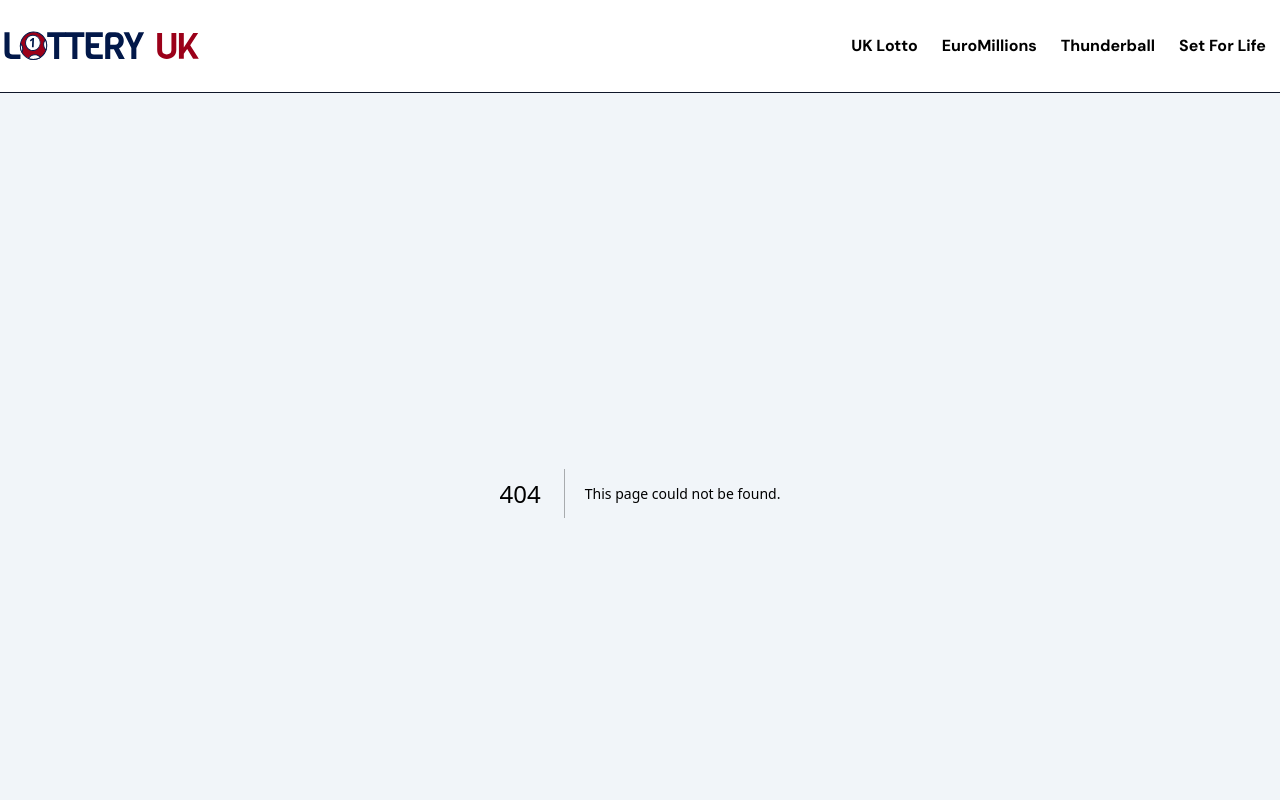
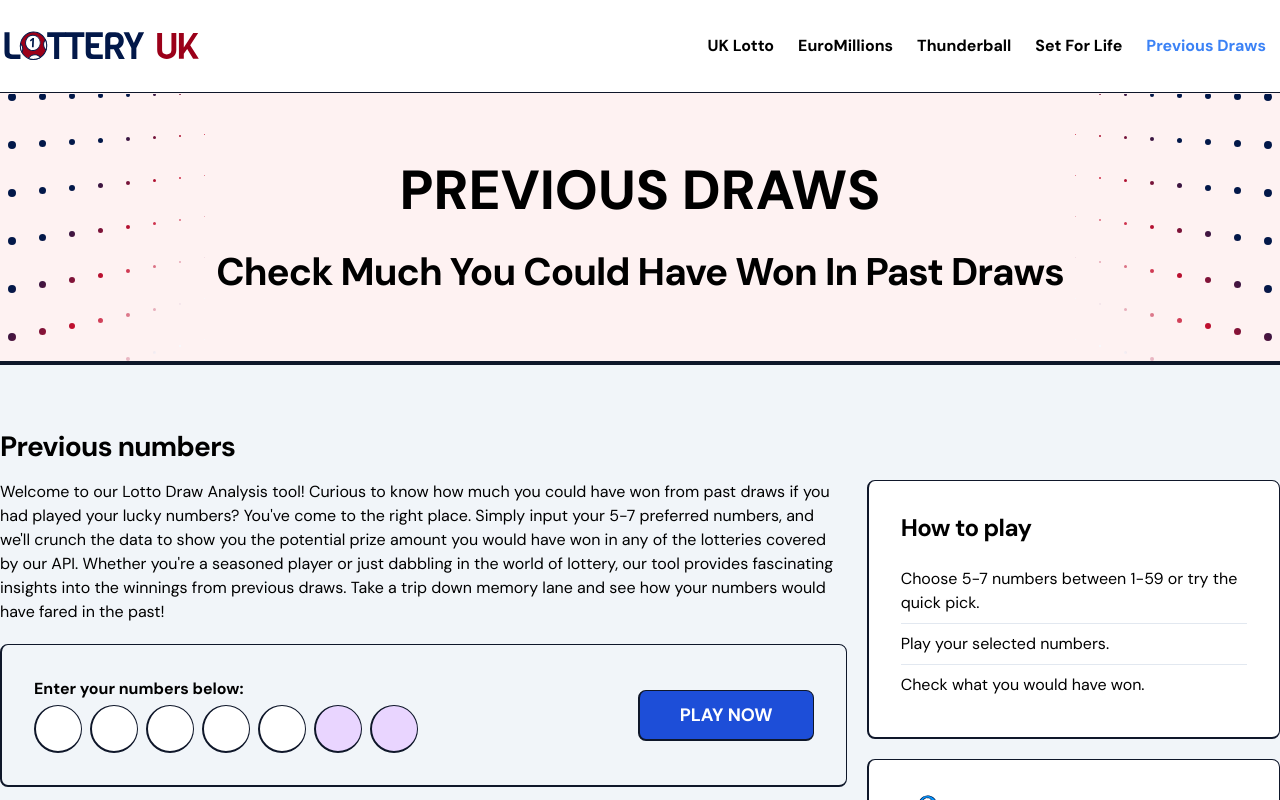
Before and after one commit to zpwparsons/lottery, a Next.js app: page /previous-draws in a window 1280 px wide. Before the commit this address had no page. Shown: the top 800 px of the page. Built offline with nearby package versions, Linux system fonts and the light colour scheme.

Commit message:
chore: add a component to play on previous draws

```diff
--- /dev/null
+++ b/app/previous-draws/page.tsx
@@ -0,0 +1,50 @@
+import PreviousDrawsForm from "@/app/ui/previous-draws-form";
+import HowToPlay from "@/app/ui/how-to-play";
+import QuickPick from "@/app/ui/quick-pick";
+import Header from "@/app/ui/header";
+
+const howToPlaySteps = [
+    'Choose 5-7 numbers between 1-59 or try the quick pick.',
+    'Play your selected numbers.',
+    'Check what you would have won.',
+];
+
+export default function PreviousDrawsPage() {
+    return (
+        <div>
+            <Header
+                title="Previous Draws"
+                subtitle="Check Much You Could Have Won In Past Draws"
+                color="red"
+            />
+
+            <section className="max-w-7xl mx-auto py-16 px-6 xl:px-0">
+                <h4 className="font-bold text-[28px] tracking-tight leading-tight">
+                    Previous numbers
+                </h4>
+
+                <div className="mt-4 sm:grid grid-cols-2 md:grid-cols-4 lg:grid-cols-6 gap-5">
+                    <main className="col-span-2 lg:col-span-4 space-y-5">
+                        <p className="leading-6">
+                            Welcome to our Lotto Draw Analysis tool! Curious to know how much you could have won from
+                            past draws if you had played your lucky numbers? You&apos;ve come to the right place. Simply
+                            input your 5-7 preferred numbers, and we&apos;ll crunch the data to show you the potential
+                            prize amount you would have won in any of the lotteries covered by our API. Whether
+                            you&apos;re a seasoned player or just dabbling in the world of lottery, our tool provides
+                            fascinating insights into the winnings from previous draws. Take a trip down memory lane and
+                            see how your numbers would have fared in the past!
+                        </p>
+
+                        <PreviousDrawsForm />
+                    </main>
+
+                    <aside className="mt-5 sm:mt-0 col-span-2 space-y-5">
+                        <HowToPlay steps={howToPlaySteps}/>
+
+                        <QuickPick randomNumberCount={7}/>
+                    </aside>
+                </div>
+            </section>
+        </div>
+    );
+}
--- a/app/ui/header.tsx
+++ b/app/ui/header.tsx
@@ -3,7 +3,7 @@ import BackgroundPattern from "@/app/ui/background-pattern";
 interface HeaderProps {
     title: string;
     subtitle: string;
-    color: 'green' | 'blue' | 'purple' | 'yellow';
+    color: 'green' | 'blue' | 'purple' | 'yellow' | 'red';
 }
 
 export default function Header({
@@ -16,6 +16,7 @@ export default function Header({
         'blue': 'bg-sky-200',
         'purple': 'bg-violet-100',
         'yellow': 'bg-yellow-50',
+        'red': 'bg-red-50',
     }[color];
 
     return (
--- /dev/null
+++ b/app/ui/previous-draws-form.tsx
@@ -0,0 +1,144 @@
+'use client';
+
+import React, { FormEvent, useState } from "react";
+import { formatCurrency } from "@/app/lib/utils";
+import Button from "@/app/ui/button";
+import axios from "axios";
+import clsx from "clsx";
+
+interface Result {
+    lottery_name: string,
+    draw_code: string,
+    draw_date: string,
+    primaryMatches: number,
+    secondaryMatches: number,
+    prize_amount: number,
+    currency: string,
+}
+
+const initialFormState: (number|null)[] = [null, null, null, null, null, null, null];
+
+export default function PreviousDrawsForm() {
+    const [numbers, setNumbers] = useState<Array<number|null>>(initialFormState);
+    const [results, setResults] = useState<Result[]>([]);
+    const [isLoading, setIsLoading] = useState<boolean>(false)
+    const [error, setError] = useState<string|null>(null);
+
+    const handleNumberChange = (value: string, index: number): void => {
+        const newNumbers = [...numbers];
+        newNumbers[index] = parseInt(value);
+        setNumbers(newNumbers);
+    };
+
+    const handleFormSubmit = (event: FormEvent<HTMLFormElement>): void => {
+        event.preventDefault();
+        setIsLoading(true);
+        setResults([]);
+        setError(null);
+
+        axios.post('https://global-winning-numbers-check.vercel.app/api/lottery-compare')
+            .then((response) => {
+                setResults(response.data);
+            })
+            .catch((error): void => {
+                console.error(error);
+            })
+            .finally((): void => {
+                setIsLoading(false);
+            });
+    }
+
+    return (
+        <div className="border-t border-r border-b-2 border-l-2 border-slate-900 rounded-lg">
+            {/* Form */}
+            <form onSubmit={handleFormSubmit} className="flex items-center justify-between p-8">
+                <div className="flex-col">
+                    <p className="font-bold">Enter your numbers below:</p>
+                    <div className="mt-1 flex space-x-2">
+                        {numbers.map((_, numberIdx: number) => (
+                            <input
+                                key={numberIdx}
+                                type="number"
+                                min="1"
+                                max="59"
+                                onBlur={(e) => handleNumberChange(e.target.value, numberIdx)}
+                                required={numberIdx < 5}
+                                className={clsx(
+                                    'h-12 w-12 p-2 font-bold border-t border-r border-b-2 border-l-2 border-slate-900 rounded-full flex justify-center items-center text-center [-moz-appearance:_textfield] [&::-webkit-inner-spin-button]:m-0 [&::-webkit-inner-spin-button]:appearance-none [&::-webkit-outer-spin-button]:m-0 [&::-webkit-outer-spin-button]:appearance-none',
+                                    {
+                                        'bg-white placeholder:text-slate-300': numberIdx < 5,
+                                        'bg-purple-200 focus:outline-purple-600 placeholder:text-purple-300': numberIdx >= 5,
+                                    },
+                                )}
+                            />
+                        ))}
+                    </div>
+                </div>
+
+                <div className="w-44">
+                    <Button type="submit" color="blue">Play Now</Button>
+                </div>
+            </form>
+
+            {/* Result Listing */}
+            {(error || isLoading || Boolean(results.length)) && (
+                <div className="relative h-[40rem] overflow-y-scroll">
+                    <div className="sticky top-0 z-10 py-5 px-8 bg-slate-50 border-y border-slate-900">
+                        <p className="text-3xl font-bold tracking-tight">Prize</p>
+                    </div>
+
+                    <table className="min-w-full text-left text-slate-700">
+                        <thead className="sticky top-[4.89rem] z-10 border-b border-slate-900">
+                        <tr className="bg-blue-50">
+                            <th className="py-4 pl-8">Lottery Name</th>
+                            <th className="py-4">Draw Date</th>
+                            <th className="py-4">Matches</th>
+                            <th className="py-4 pr-8">Total Prize</th>
+                        </tr>
+                        </thead>
+                        <tbody className="divide-y divide-slate-900">
+                        {/* Error State */}
+                        {error && (
+                            <tr>
+                                <td colSpan={4}>
+                                    <div className="flex h-[30rem] flex-col items-center justify-center">
+                                        <p className="text-xl font-bold">{error}</p>
+                                    </div>
+                                </td>
+                            </tr>
+                        )}
+
+                        {/* Loading State */}
+                        {isLoading && [...Array(10)].map((_, loadingIdx: number) => (
+                            <tr key={loadingIdx} className="bg-slate-50">
+                                <th className="py-4 pl-8 text-left">
+                                    <div className="h-6 w-32 bg-slate-200 animate-pulse rounded-lg"></div>
+                                </th>
+                                <td className="py-4">
+                                    <div className="h-6 w-28 bg-slate-200 animate-pulse rounded-lg"></div>
+                                </td>
+                                <td className="py-4">
+                                    <div className="h-6 w-16 bg-slate-200 animate-pulse rounded-lg"></div>
+                                </td>
+                                <td className="py-4">
+                                    <div className="h-6 w-24 bg-slate-200 animate-pulse rounded-lg"></div>
+                                </td>
+                            </tr>
+                        ))}
+
+                        {/* Results */}
+                        {Boolean(results.length) && results.map((result: Result, resultIdx: number) => (
+                            <tr key={resultIdx} className={resultIdx % 2 === 0 ? 'bg-slate-50' : ''}>
+                                <th className="py-4 pl-8 text-left">{result.lottery_name}</th>
+                                <td className="py-4">{result.draw_date}</td>
+                                <td className="py-4">{result.primaryMatches}</td>
+                                <td className="py-4">{formatCurrency(result.prize_amount, result.currency)}</td>
+                            </tr>
+                        ))}
+                        </tbody>
+                    </table>
+                </div>
+            )}
+        </div>
+    );
+}
--- a/app/ui/primary-navigation.tsx
+++ b/app/ui/primary-navigation.tsx
@@ -12,6 +12,7 @@ const links = [
     { name: 'EuroMillions', href: '/euro-millions' },
     { name: 'Thunderball', href: '/thunderball' },
     { name: 'Set For Life', href: '/set-for-life' },
+    { name: 'Previous Draws', href: '/previous-draws' },
 ];
 
 export default function PrimaryNavigation() {
@@ -32,7 +33,7 @@ export default function PrimaryNavigation() {
 
                 <div>
                     {/* Desktop Navigation */}
-                    <nav className="hidden md:block">
+                    <nav className="hidden lg:block">
                         <ul className="flex space-x-2 p-1.5">
                             {links.map((link) => {
                                 return (
@@ -53,7 +54,7 @@ export default function PrimaryNavigation() {
                     </nav>
 
                     {/* Mobile Navigation Toggle */}
-                    <button onClick={toggleMenu} type="button" className="p-1.5 block md:hidden">
+                    <button onClick={toggleMenu} type="button" className="p-1.5 block lg:hidden">
                         <EllipsisHorizontalIcon className="h-10 w-10" />
                     </button>
                 </div>
--- a/package.json
+++ b/package.json
@@ -10,6 +10,7 @@
   },
   "dependencies": {
     "@heroicons/react": "^2.1.3",
+    "axios": "^1.6.8",
     "clsx": "^2.1.0",
     "moment": "^2.30.1",
     "next": "14.1.4",
```
Also changed, not shown: 1 other file (tests, documents, lock files or other folders).
